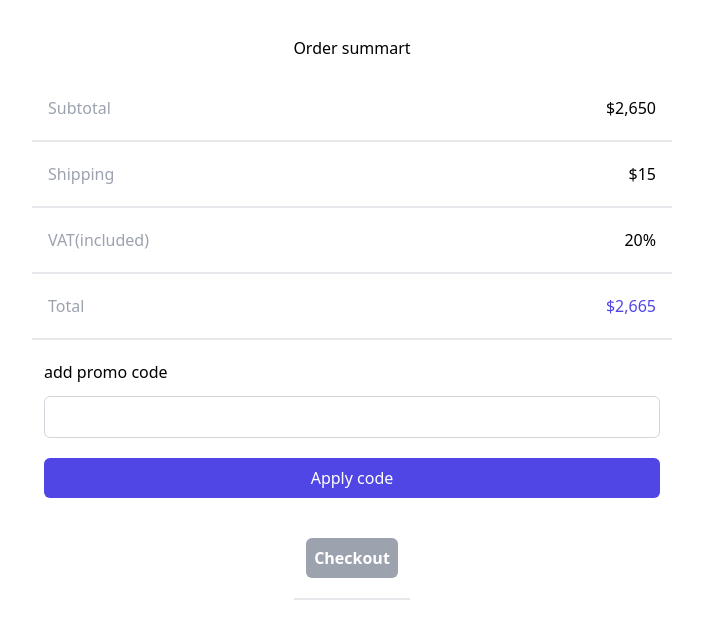
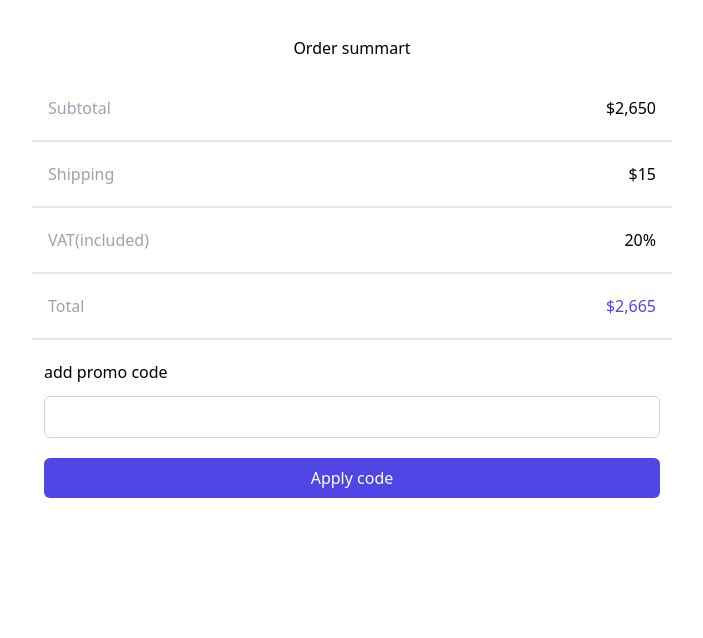
Before and after one commit to freaklucas/store, a Vue app: page /cart in a window 1280 px wide. Shown: the top 638 px of the page, without its empty margins (288-991 px from the left). Built offline with nearby package versions, Linux system fonts and the light colour scheme.

Commit message:
limpando cart

```diff
--- a/src/components/Cart.vue
+++ b/src/components/Cart.vue
@@ -1,10 +1,8 @@
 <template>
   <div class="flex">
-    <!-- component -->
     <div class="container">
       <div class="mt-5">
         <div class="w-1/2 mx-auto bg-white rounded-md">
-          <!-- first -->
           <div class="flex flex-col justify-center items-center">
             <h6 class="text-black font-medium my-4">Order summart</h6>
             <div
@@ -86,23 +84,7 @@
                 Apply code
               </button>
             </div>
-            <div class="px-3 py-5 border-b-2 border-gray-200">
-              <button
-                class="
-                  min-w-full
-                  bg-gray-400
-                  font-semibold
-                  text-white
-                  px-2
-                  py-2
-                  rounded-md
-                "
-              >
-                Checkout
-              </button>
-            </div>
           </div>
-          <!-- end -->
         </div>
       </div>
     </div>
```
